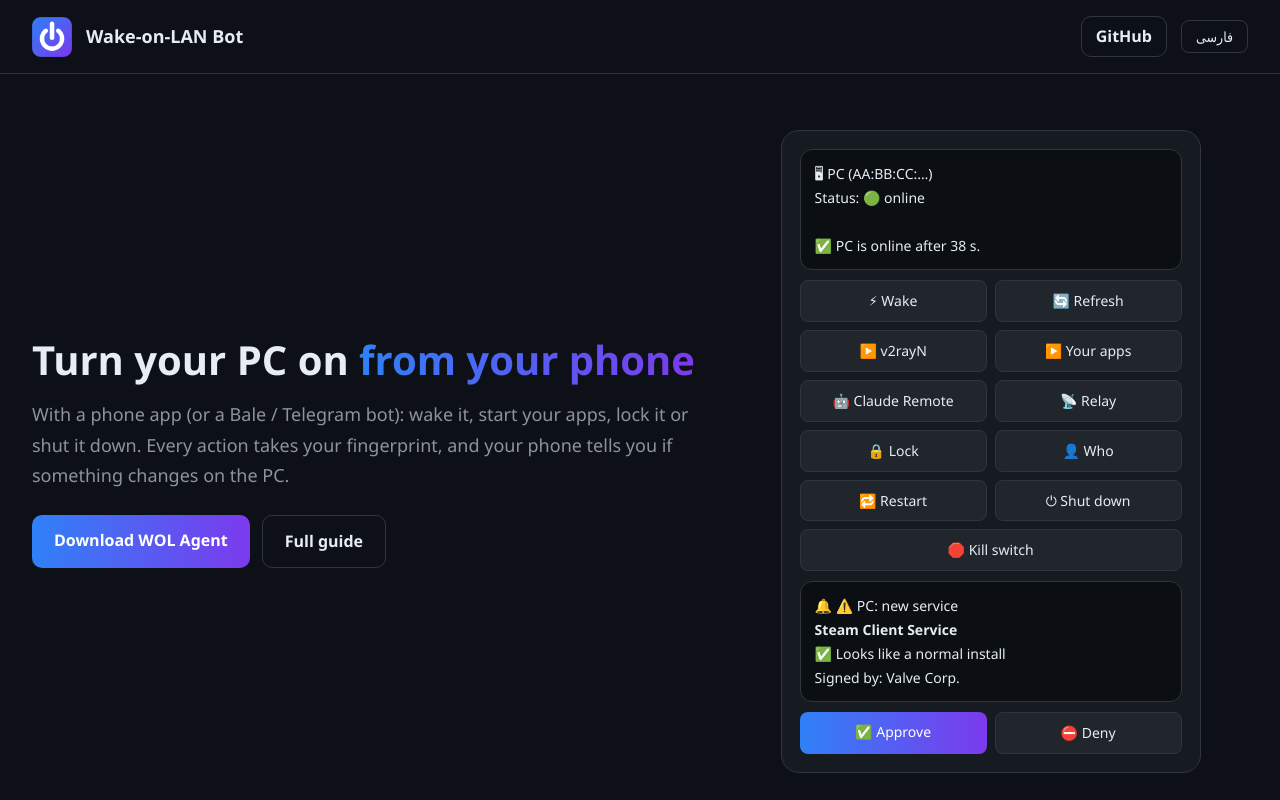
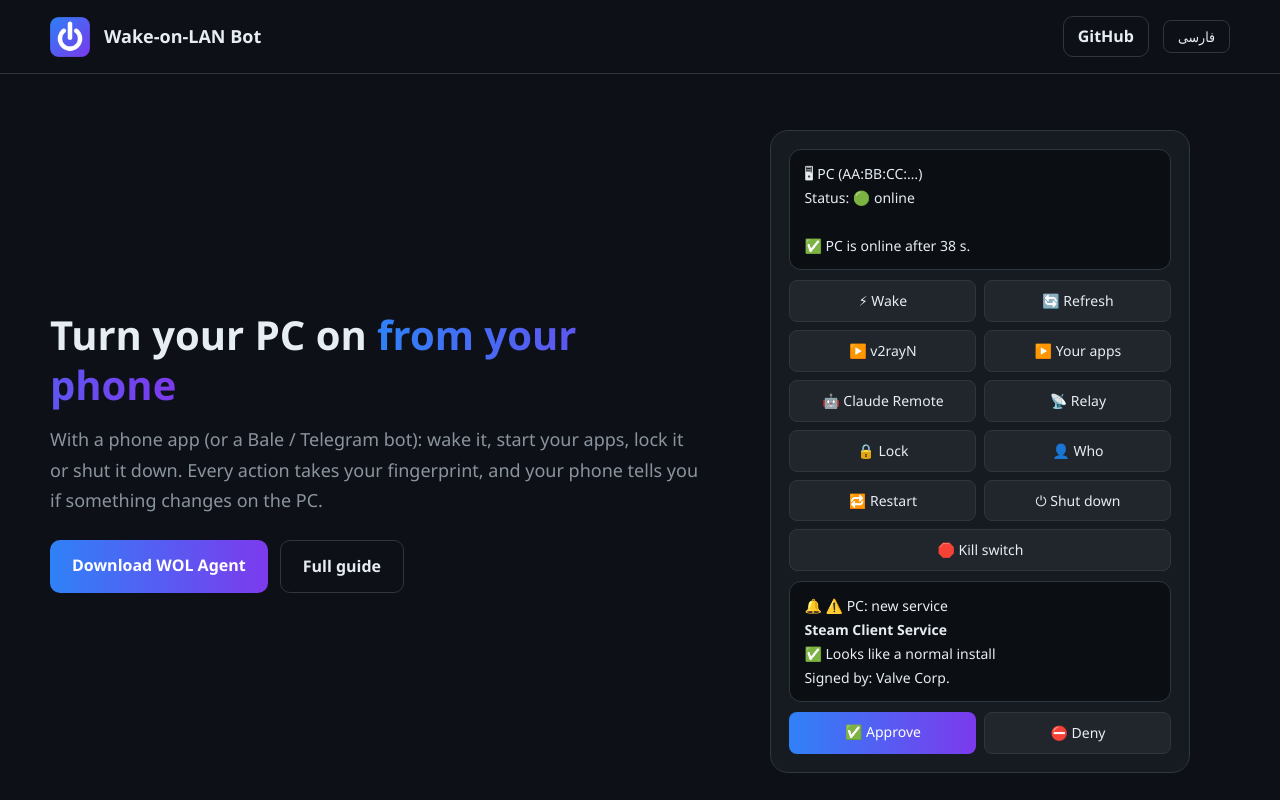
Before and after one commit to Plus98ir/Wake-on-LAN-Bot, a plain HTML site: page index.html in a window 1280 px wide. Shown: the top 800 px of the page. Drawn offline with Linux system fonts and the light colour scheme.

Commit message:
Page: at least 50px space on the left and right, grows with the screen

```diff
--- a/index.html
+++ b/index.html
@@ -8,15 +8,17 @@
 <meta property="og:image" content="https://raw.githubusercontent.com/Plus98ir/Wake-on-LAN-Bot/main/Wake-on-LAN-Bot.png">
 <link rel="icon" href="src/pc/app/icon.png">
 <style>
+:root{--gutter:max(50px,3vw)}@media (max-width:640px){:root{--gutter:16px}}
+
 :root{--bg:#0d1117;--card:#161b22;--line:#30363d;--text:#e6edf3;--mut:#8b949e;--acc:#2f81f7;--acc2:#7c3aed;--ok:#3fb950;
   --font:"Segoe UI",Tahoma,"Vazirmatn",system-ui,sans-serif}
 *{box-sizing:border-box}
 body{margin:0;background:var(--bg);color:var(--text);font:16px/1.7 var(--font)}
-header{display:flex;align-items:center;gap:14px;padding:16px 32px;border-bottom:1px solid var(--line)}
+header{display:flex;align-items:center;gap:14px;padding:16px var(--gutter);border-bottom:1px solid var(--line)}
 header img{width:40px;height:40px}
 header b{flex:1;font-size:18px}
 .lang{background:none;border:1px solid var(--line);color:var(--text);border-radius:8px;padding:6px 14px;font:14px var(--font);cursor:pointer}
-main{width:100%;padding:24px 32px}
+main{width:100%;padding:24px var(--gutter)}
 .hero{display:grid;grid-template-columns:1.3fr 1fr;gap:32px;align-items:center;padding:32px 0 40px}
 .hero h1{font-size:40px;line-height:1.25;margin:0 0 14px}
 .hero h1 span{background:linear-gradient(90deg,var(--acc),var(--acc2));-webkit-background-clip:text;background-clip:text;color:transparent}
@@ -42,9 +44,9 @@ ol.steps b{display:block;margin-bottom:4px}
 ol.steps span{color:var(--mut);font-size:15px}
 pre{background:#0b0f14;border:1px solid var(--line);border-radius:10px;padding:14px;overflow:auto;direction:ltr;text-align:left;font:14px/1.6 Consolas,monospace;margin:0}
 .diagram{white-space:pre;font-size:13px}
-footer{padding:24px 32px;border-top:1px solid var(--line);color:var(--mut);font-size:14px;margin-top:40px}
+footer{padding:24px var(--gutter);border-top:1px solid var(--line);color:var(--mut);font-size:14px;margin-top:40px}
 footer a,main a{color:var(--acc)}
-@media (max-width:800px){header,main,footer{padding-left:16px;padding-right:16px}.hero{grid-template-columns:1fr}.hero h1{font-size:30px}}
+@media (max-width:800px){header,main,footer{padding-left:var(--gutter);padding-right:var(--gutter)}.hero{grid-template-columns:1fr}.hero h1{font-size:30px}}
 </style>
 </head>
 <body>
```
